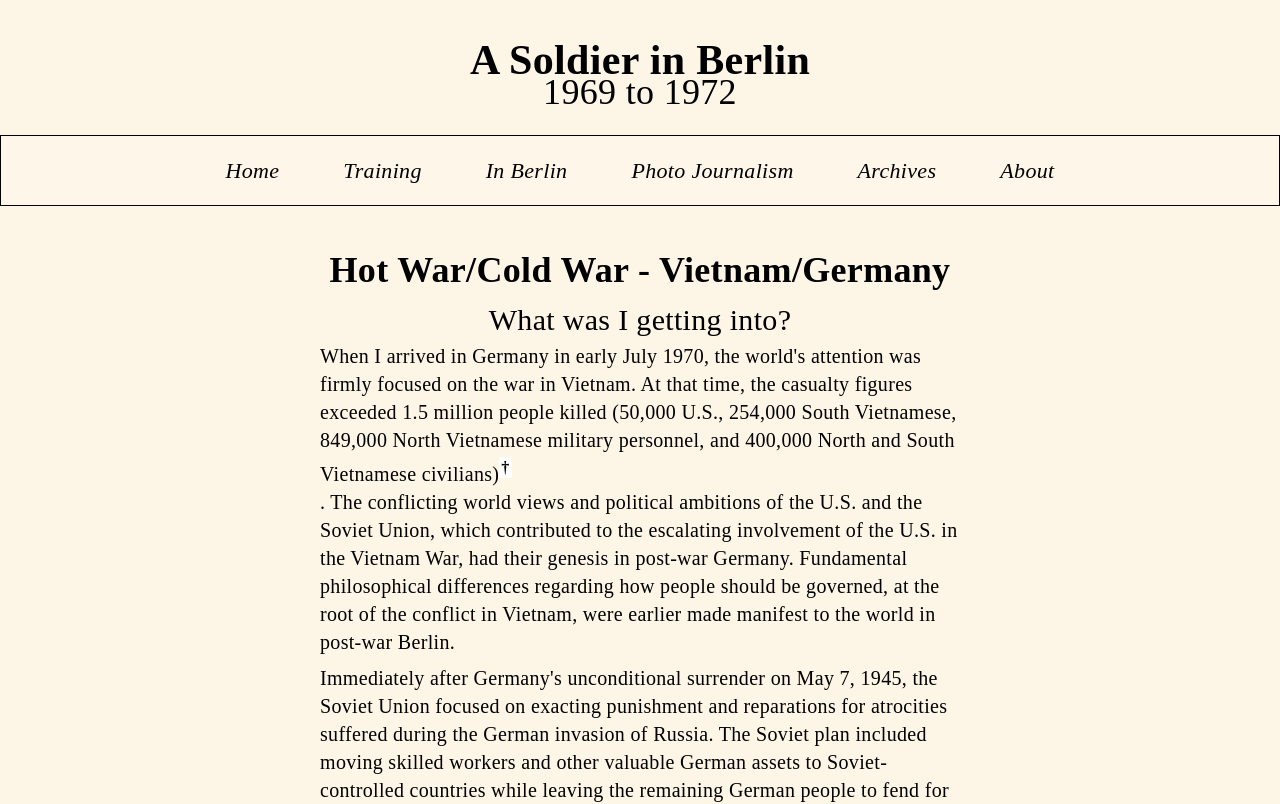
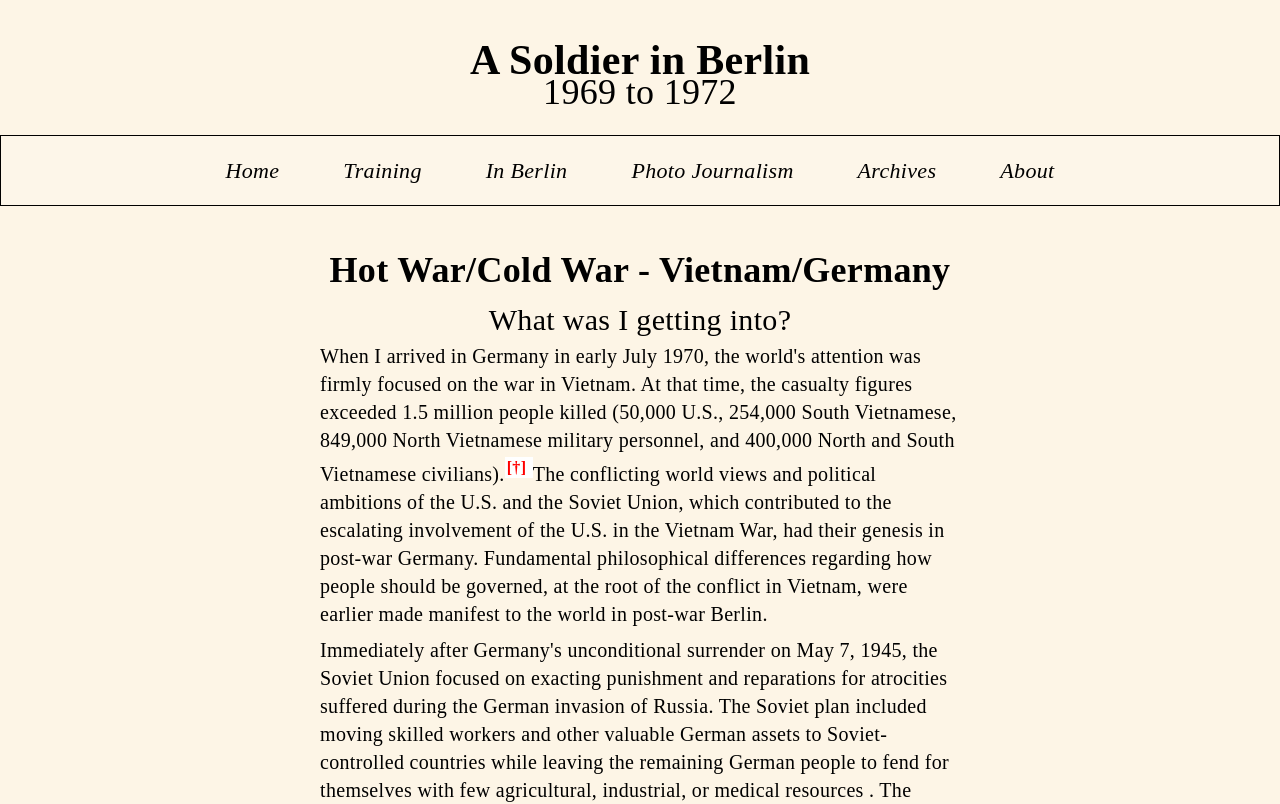
Before and after one commit to lawrencemaloney/armyyears, a React (Create React App) app: page /InBerlin in a window 1280 px wide. Shown: the top 804 px of the page. Built offline with nearby package versions, Linux system fonts and the light colour scheme; the HTML template or start-up script is replaced by a standard one.

Commit message:
Chnages footnote

```diff
--- a/src/App.js
+++ b/src/App.js
@@ -7,6 +7,7 @@ import InBerlin from "./Pages/InBerlin";
 import PhotoJ from "./Pages/PhotoJ";
 import Archives from "./Pages/Archives";
 import About from "./Pages/About";
+import OpenCloseFootnote from "./Components/OpenCloseFootnote";
 
 function App() {
   return (
--- a/src/Components/Collapsible.css
+++ b/src/Components/Collapsible.css
@@ -1,9 +1,7 @@
 .collapsible .toggle {
   background: white;
-  border: unset;
   cursor: pointer;
-  color: black;
-  font: unset;
+  color: red;
   font-size: 16px;
   padding: 2px;
   font-weight: bold;
@@ -14,33 +12,25 @@
   width: 20px;
 }
 
-.toggle {
-  /* min-width: 0px; */
+ .content {
+  /* border: 1px solid black; */
+  color: red;
+  /* font-style: italic; */
+  padding: 15PX;
+  /* margin: 30px; */
+  display: block;
+  border-radius: 5px;
+}
+.content p{
+font-size: 16px;
+/* margin: 20px; */
+line-height: 15px;
 
-  width: 10px;
+display: block;
 }
-/* button {
-  min-width: 0px;
-
-  width: 10px;
+/* .collapsible .content-parent {
+  margin: 25px;
+  display: inline-block;
+  background: white;
+  transition: height ease 0.4s;
 } */
-
-.collapsible .content {
-  border: 1px solid black;
-  color: black;
-  /* width: 20px; */
-  padding: 1px;
-  border-radius: 5px;
-  margin-bottom: 1rem;
-  /* margin-left: -25vw; */
-}
-.collapsible .content-parent {
-  height: 0px;
-  /* font-size: 10px; */
-  background: white;
-  width: 40ch;
-  overflow: hidden;
-  /* outline: solid pink; */
-  /* margin-left: -10vw; */
-  transition: height ease 0.4s;
-}
--- a/src/Components/Collapsible.js
+++ b/src/Components/Collapsible.js
@@ -7,30 +7,30 @@ function Collapsible(props) {
   const parentRef = useRef();
 
   if (parentRef.current)
-  console.log(parentRef.current.scrollWidth);
+  console.log(parentRef.current.scrollHeight);
   return (
-    <span className='collapsible '>
+    <span className='collapsible  '>
       <span className='toggle' onClick={() => setIsOpen(!isOpen)}>
-        {props.label}
-      </span>
+        {props.icon} </span>
       <div
         className='content-parent '
         ref={parentRef}
         style={
           isOpen
             ? {
-                height: parentRef.current.scrollHeight + "px",
-                // fontSize: "16px",
-                width: 700 + "px",
-                border: "1px solid black",
+                height: (parentRef.current.scrollHeight +10) + "px",
+                display: "inline-block",
+              // marginBottom: "60px",
+
               }
             : {
-                height: 0 + "px",
+                // width: 0 + "px",
+              display: "none",
 
-                // width: "0px",
               }
         }>
-        <div className='content w-0 '>{props.children}</div>
+        <div className='content '>{props.children}
+        </div>
       </div>
     </span>
   );
--- /dev/null
+++ b/src/Components/OpenCloseFootnote.js
@@ -0,0 +1,19 @@
+import React, {useEffect, useRef} from 'react'
+
+function OpenCloseFootnote() {
+  const openIconRef = useRef(null);
+
+  useEffect(() => {
+    footnote = openIconRef.current.style;
+  },[]);
+
+    return (
+        <div>
+            <p>Style = ref={footnote}</p>
+        </div>
+    // <div>opneCloseFootnote</div>
+    );
+}
+
+
+export default OpenCloseFootnote
--- a/src/Pages/InBerlin.js
+++ b/src/Pages/InBerlin.js
@@ -11,13 +11,13 @@ function InBerlin() {
           When I arrived in Germany in early July 1970, the world's attention was firmly
           focused on the war in Vietnam. At that time, the casualty figures exceeded 1.5
           million people killed (50,000 U.S., 254,000 South Vietnamese, 849,000 North
-          Vietnamese military personnel, and 400,000 North and South Vietnamese civilians)
-          <span className='  w-[60ch] 	font-bold '>
-            <Collapsible label='&#8224;'>
-              <p className=' w-[12chr] text-[12px] leading-4 	'>
-                Wikipedia contributors, "Vietnam War casualties," Wikipedia, The Free
-                Encyclopedia,
-                <br />
+          Vietnamese military personnel, and 400,000 North and South Vietnamese civilians).
+
+            <Collapsible icon='[&#8224;]'>
+              <div className="mx-8">
+              [&#8224;]
+                Wikipedia contributors, "Vietnam War casualties," <span className='italic'>Wikipedia, The Free
+                Encyclopedia,</span>
                 <a
                   target='blank'
                   rel='noopener noreferrer'
@@ -26,16 +26,19 @@ function InBerlin() {
                   text-blue-600
                   visited:text-purple-600'>
                   https://en.wikipedia.org/w/index.php?title=Vietnam_War_casualties&oldid=1062906270
+                <br/>
+                <br/>
                 </a>
-                <br />
-              </p>
-            </Collapsible>
-          </span>{" "}
-          . The conflicting world views and political ambitions of the U.S. and the Soviet
+              </div>
+
+              </Collapsible>
+
+          The conflicting world views and political ambitions of the U.S. and the Soviet
           Union, which contributed to the escalating involvement of the U.S. in the Vietnam
           War, had their genesis in post-war Germany. Fundamental philosophical differences
           regarding how people should be governed, at the root of the conflict in Vietnam, were
           earlier made manifest to the world in post-war Berlin.
+
         </p>
         <p>
           Immediately after Germany's unconditional surrender on May 7, 1945, the Soviet Union
@@ -74,7 +77,7 @@ function InBerlin() {
           By mid-1970, the Soviets had already made several concerted efforts to isolate and
           eventually take sole control of Berlin. The first was the Berlin Blockade
           <span >
-            <Collapsible label='[&#8224;]'>
+            <Collapsible icon='[&#8224;]'>
               <p >
                 Carroll, Lewis. Alice’s Adventures in Wonderland. With illustrations by John
                 Tenniel. Alice-in-wonderland.net Page 30.
--- a/src/index.css
+++ b/src/index.css
@@ -29,7 +29,7 @@
     @apply mb-2 text-xl w-[64ch];
   }
 
-  button {
+  /* button {
     @apply bg-gradient-to-r from-[var(--primary-purple)] to-[var(--primary-blue)] py-3 px-7 rounded-3xl min-w-[150px];
-  }
+  } */
 }
```
Also changed, not shown: src/Pages/Home.js (+54 -37 lines).
